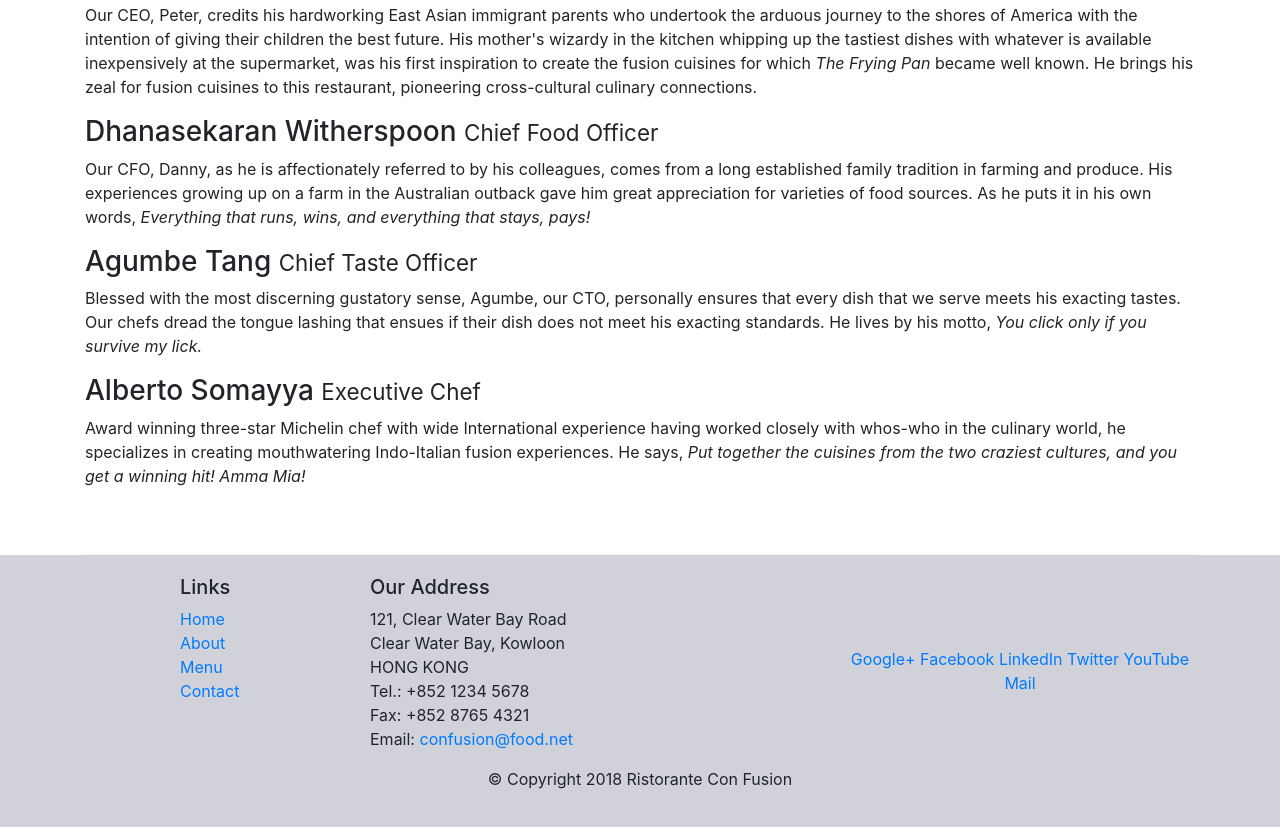
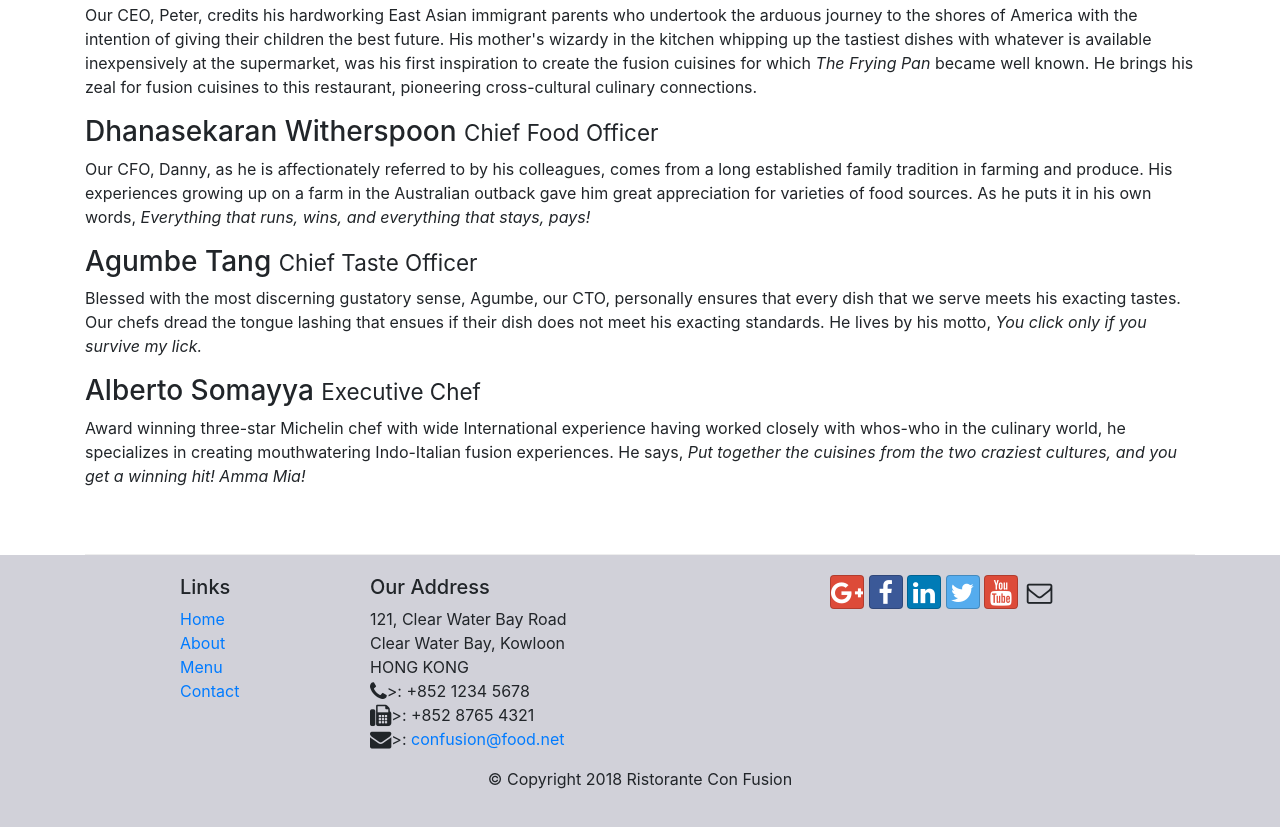
Before and after one commit to syedmuhammadhusain/Bootstrap-4-Project, a website: page aboutus.html in a window 1280 px wide. Shown: the part 928-1755 px from the top of the page. Drawn offline with nearby package versions, Linux system fonts and the light colour scheme.

Commit message:
Icon Buttons

```diff
--- a/aboutus.html
+++ b/aboutus.html
@@ -9,6 +9,8 @@
 
 <!-- Bootstrap CSS -->
 <link rel="stylesheet" href="node_modules/bootstrap/dist/css/bootstrap.min.css">
+<link rel="stylesheet" href="node_modules/font-awesome/css/font-awesome.min.css">
+<link rel="stylesheet" href="node_modules/bootstrap-social/bootstrap-social.css">
 <link rel="stylesheet" href="css/styles.css">
     <title>Ristorante Con Fusion: About Us</title>
 
@@ -23,10 +25,10 @@
             <a class="navbar-brand" href="#">Ristorante con Fusion</a>
             <div class="collapse navbar-collapse" id="Navbar">
             <ul class="navbar-nav mr-auto">
-                    <li class="nav-item"><a class="nav-link" href="./index.html">Home</a></li>
-                    <li class="nav-item active"><a class="nav-link" href="#">About Us</a></li>
-                    <li class="nav-item"><a class="nav-link" href="#">Menu</a></li>
-                    <li class="nav-item"><a class="nav-link" href="#">Contact</a></li>
+                    <li class="nav-item"><a class="nav-link" href="./index.html"><span class="fa fa-home"></span> Home</a></li>
+                    <li class="nav-item active"><a class="nav-link" href="#"><span class="fa fa-info fa-lg"></span> About Us</a></li>
+                    <li class="nav-item"><a class="nav-link" href="#"><span class="fa fa-list fa-lg"></span> Menu</a></li>
+                    <li class="nav-item"><a class="nav-link" href="#"><span class="fa fa-address-card fa-lg"></span> Contact</a></li>
                 </ul>
             </div>
             </a>
@@ -101,20 +103,20 @@
 		              121, Clear Water Bay Road<br>
 		              Clear Water Bay, Kowloon<br>
 		              HONG KONG<br>
-		              Tel.: +852 1234 5678<br>
-		              Fax: +852 8765 4321<br>
-		              Email: <a href="mailto:confusion@food.net">confusion@food.net</a>
+                      <i class="fa fa-phone fa-lg"></i>>: +852 1234 5678<br>
+		              <i class="fa fa-fax fa-lg"></i>>: +852 8765 4321<br>
+		              <i class="fa fa-envelope fa-lg"></i>>: <a href="mailto:confusion@food.net">confusion@food.net</a>
 		           </address>
                 </div>
-                <div class="col-12 col-sm-4 align-self-center">
-                    <div class="text-center">
-                        <a href="http://google.com/+">Google+</a>
-                        <a href="http://www.facebook.com/profile.php?id=">Facebook</a>
-                        <a href="http://www.linkedin.com/in/">LinkedIn</a>
-                        <a href="http://twitter.com/">Twitter</a>
-                        <a href="http://youtube.com/">YouTube</a>
-                        <a href="mailto:">Mail</a>
-                    </div>
+                <div class="text-center">
+                    <a class="btn btn-social-icon btn-google" href="http://google.com/+"><i class="fa fa-google-plus"></i></a>
+                    <a class="btn btn-social-icon btn-facebook" href="http://www.facebook.com/profile.php?id="><i class="fa fa-facebook"></i></a>
+                    <a class="btn btn-social-icon btn-linkedin" href="http://www.linkedin.com/in/"><i class="fa fa-linkedin"></i></a>
+                    <a class="btn btn-social-icon btn-twitter" href="http://twitter.com/"><i class="fa fa-twitter"></i></a>
+                    <a class="btn btn-social-icon btn-google" href="http://youtube.com/"><i class="fa fa-youtube"></i></a>
+                    <a class="btn btn-social-icon" href="mailto:"><i class="fa fa-envelope-o"></i></a>
+                </div>
+
                 </div>
            </div>
            <div class="row justify-content-center">
--- a/package.json
+++ b/package.json
@@ -14,8 +14,10 @@
     "lite-server": "^2.3.0"
   },
   "dependencies": {
-    "bootstrap": "^4.0.0",
-    "jquery": "^3.3.1",
+    "bootstrap": "^4.5.0",
+    "bootstrap-social": "^5.1.1",
+    "font-awesome": "^4.7.0",
+    "jquery": "^3.5.1",
     "popper.js": "^1.12.9"
   }
 }
```
Also changed, not shown: index.html (+17 -13 lines), 1 other file.
